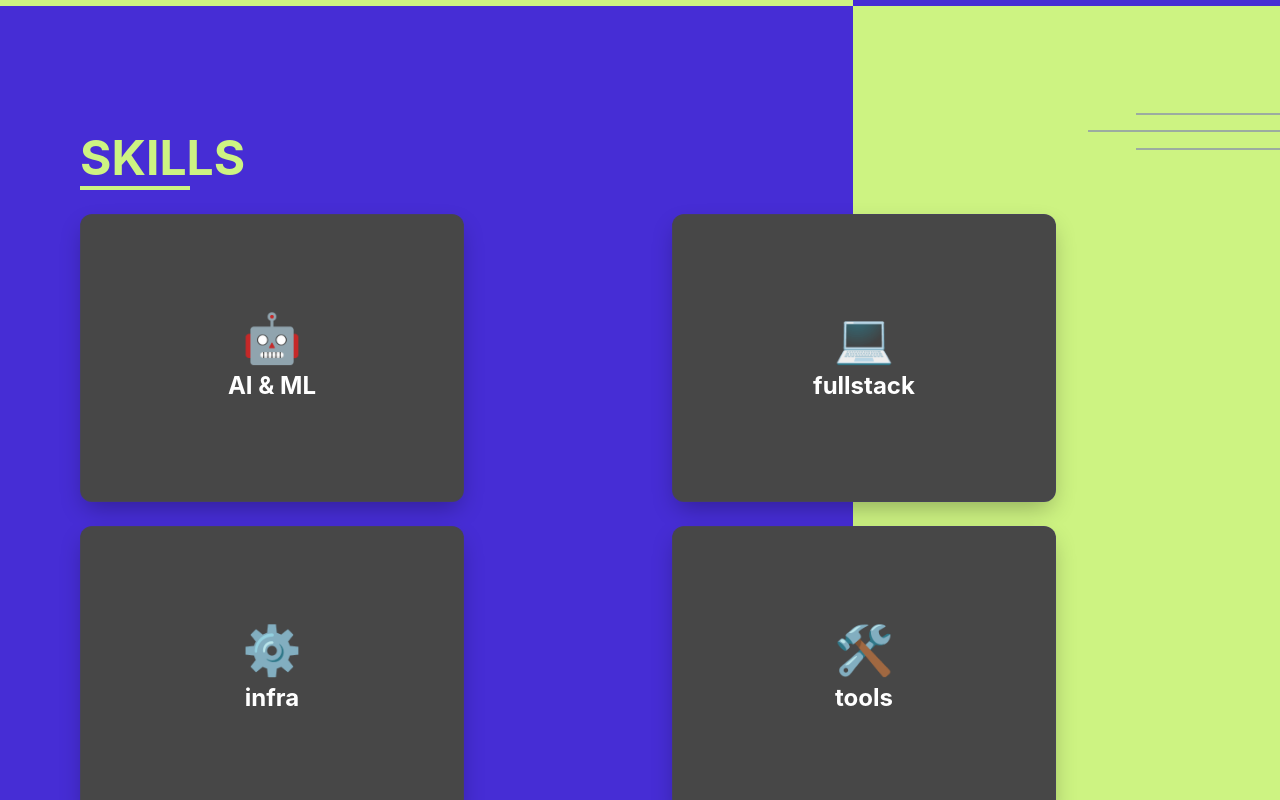
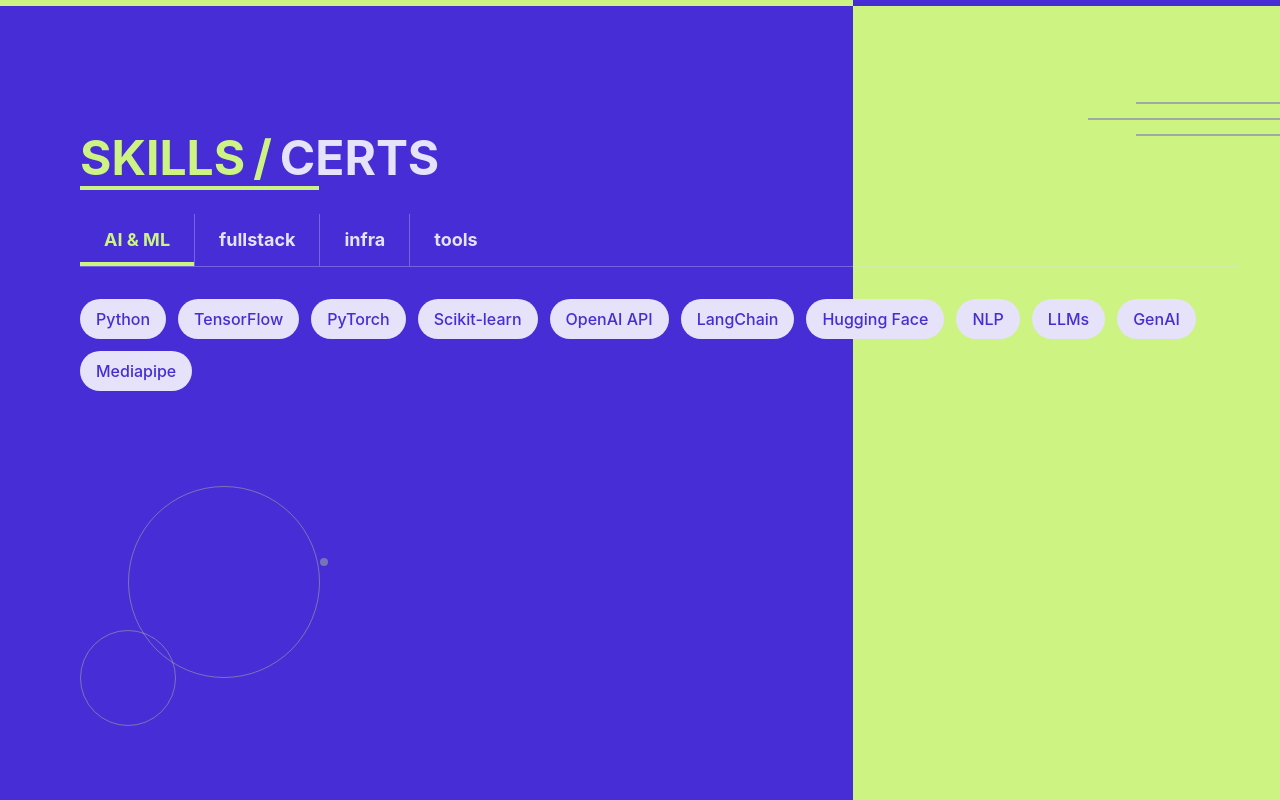
Before and after one commit to zion-pulapakura/Portfolio-Website, a React (Vite) app: page / in a window 1280 px wide. Shown: the part 1760-2560 px from the top of the page. Built offline with nearby package versions, Linux system fonts and the light colour scheme.

Commit message:
created tabs to show skills and certifications on same page

```diff
--- a/src/components/CertCard.tsx
+++ b/src/components/CertCard.tsx
@@ -24,7 +24,7 @@
         opacity: isVisible ? 1 : 0,
       }}
     >
-      <div className="relative bg-white rounded-lg p-4 md:p-6 shadow-2xl transform transition-all duration-300 hover:scale-105 hover:shadow-3xl border-2 border-white/20">
+      <div className="relative bg-white rounded-lg p-3 md:p-4 shadow-2xl transform transition-all duration-300 hover:scale-105 hover:shadow-3xl border-2 border-white/20 max-w-sm">
         <div className="absolute inset-0 rounded-lg bg-gradient-to-br from-green-accent/20 to-purple-primary/20 opacity-0 group-hover:opacity-100 transition-opacity duration-300 blur-xl -z-10"></div>
 
         <img
@@ -35,9 +35,9 @@
       </div>
 
       {/* Text content below the image */}
-      <div className="mt-4 space-y-1">
-        <h3 className="text-white text-lg font-bold">{certification.title}</h3>
-        <p className="text-text-primary text-sm">{certification.issuer}</p>
+      <div className="mt-3 space-y-1">
+        <h3 className="text-white text-base font-bold">{certification.title}</h3>
+        <p className="text-text-primary text-xs">{certification.issuer}</p>
         <div className="flex items-center justify-between">
           <p className="text-text-primary text-xs opacity-75">
             {certification.date}
--- /dev/null
+++ b/src/components/CertificationsTab.tsx
@@ -0,0 +1,28 @@
+import React from "react";
+import CertCard from "./CertCard";
+import { Certification } from "../types";
+
+interface CertificationsTabProps {
+  certifications: Certification[];
+  isVisible: boolean;
+}
+
+const CertificationsTab: React.FC<CertificationsTabProps> = ({
+  certifications,
+  isVisible,
+}) => {
+  return (
+    <div className="grid grid-cols-1 md:grid-cols-2 gap-6">
+      {certifications.map((cert, index) => (
+        <CertCard
+          key={index}
+          certification={cert}
+          isVisible={isVisible}
+          animationDelay={index * 0.1}
+        />
+      ))}
+    </div>
+  );
+};
+
+export default CertificationsTab;
--- /dev/null
+++ b/src/components/SkillsTab.tsx
@@ -0,0 +1,49 @@
+import React, { useState } from "react";
+import SkillPill from "./SkillPill";
+
+interface SkillsTabProps {
+  skillCategories: Array<{
+    title: string;
+    skills: string[];
+  }>;
+  isVisible: boolean;
+}
+
+const SkillsTab: React.FC<SkillsTabProps> = ({ skillCategories, isVisible }) => {
+  const [activeCategory, setActiveCategory] = useState<string>(skillCategories[0]?.title || "");
+
+  return (
+    <div className="flex flex-col">
+      {/* Category Tabs */}
+      <div className="flex border-b border-text-primary/30 mb-8">
+        {skillCategories.map((category, index) => (
+          <button
+            key={category.title}
+            onClick={() => setActiveCategory(category.title)}
+            className={`px-6 py-3 font-bold text-lg transition-all relative ${
+              activeCategory === category.title
+                ? "text-green-accent"
+                : "text-text-primary hover:text-text-primary/80"
+            } ${index > 0 ? "border-l border-text-primary/30" : ""}`}
+          >
+            {category.title}
+            {activeCategory === category.title && (
+              <span className="absolute bottom-0 left-0 right-0 h-1 bg-green-accent"></span>
+            )}
+          </button>
+        ))}
+      </div>
+
+      {/* Skill Pills */}
+      <div className="flex flex-wrap gap-3">
+        {skillCategories
+          .find((cat) => cat.title === activeCategory)
+          ?.skills.map((skill, index) => (
+            <SkillPill key={index} skill={skill} />
+          ))}
+      </div>
+    </div>
+  );
+};
+
+export default SkillsTab;
--- a/src/pages/SkillsSection.tsx
+++ b/src/pages/SkillsSection.tsx
@@ -1,28 +1,23 @@
-import React from "react";
+import React, { useState } from "react";
 import Section from "../components/Section";
-import SkillBox from "../components/SkillBox";
 import skillsData from "../data/skills.json";
+import certificationsData from "../data/certifications.json";
 import { useSectionVisibility } from "../hooks/useSectionVisibility";
-
-function getEmojiForCategory(category: string): string {
-  const emojiMap: Record<string, string> = {
-    "AI & ML": "🤖",
-    fullstack: "💻",
-    infra: "⚙️",
-    tools: "🛠️",
-  };
-  return emojiMap[category] || "📚";
-}
+import SkillsTab from "../components/SkillsTab";
+import CertificationsTab from "../components/CertificationsTab";
+import { Certification } from "../types";
 
 const SkillsSection: React.FC = () => {
   const isVisible = useSectionVisibility("skills");
+  const [activeTab, setActiveTab] = useState<"skills" | "certs">("skills");
 
   // Convert skills object to array format
   const skillCategories = Object.entries(skillsData).map(([title, skills]) => ({
     title,
     skills: skills as string[],
-    emoji: getEmojiForCategory(title),
   }));
+
+  const certifications = certificationsData.certifications as Certification[];
 
   return (
     <Section id="skills" className="relative" bgType="purple-green">
@@ -34,25 +29,46 @@
             }`}
             style={{ animationDelay: "0s", opacity: isVisible ? 1 : 0 }}
           >
-            SKILLS
+            <span
+              className={`cursor-pointer transition-colors ${
+                activeTab === "skills"
+                  ? "text-green-accent"
+                  : "text-text-primary"
+              }`}
+              onClick={() => setActiveTab("skills")}
+            >
+              SKILLS
+            </span>
+            <span className="mx-2">/</span>
+            <span
+              className={`cursor-pointer transition-colors ${
+                activeTab === "certs"
+                  ? "text-green-accent"
+                  : "text-text-primary"
+              }`}
+              onClick={() => setActiveTab("certs")}
+            >
+              CERTS
+            </span>
             <span className="absolute -bottom-2 left-0 w-2/3 h-1 bg-green-accent"></span>
           </h2>
         </div>
 
         <div
-          className={`grid grid-cols-1 md:grid-cols-2 gap-6 ${
-            isVisible ? "animate-fade-in" : ""
-          }`}
+          className={isVisible ? "animate-fade-in" : ""}
           style={{ animationDelay: "0.1s", opacity: isVisible ? 1 : 0 }}
         >
-          {skillCategories.map((category) => (
-            <SkillBox
-              key={category.title}
-              title={category.title}
-              skills={category.skills}
-              emoji={category.emoji}
+          {activeTab === "skills" ? (
+            <SkillsTab
+              skillCategories={skillCategories}
+              isVisible={isVisible}
             />
-          ))}
+          ) : (
+            <CertificationsTab
+              certifications={certifications}
+              isVisible={isVisible}
+            />
+          )}
         </div>
       </div>
     </Section>
```
Also changed, not shown: src/types/index.ts (+8 -0 lines).
